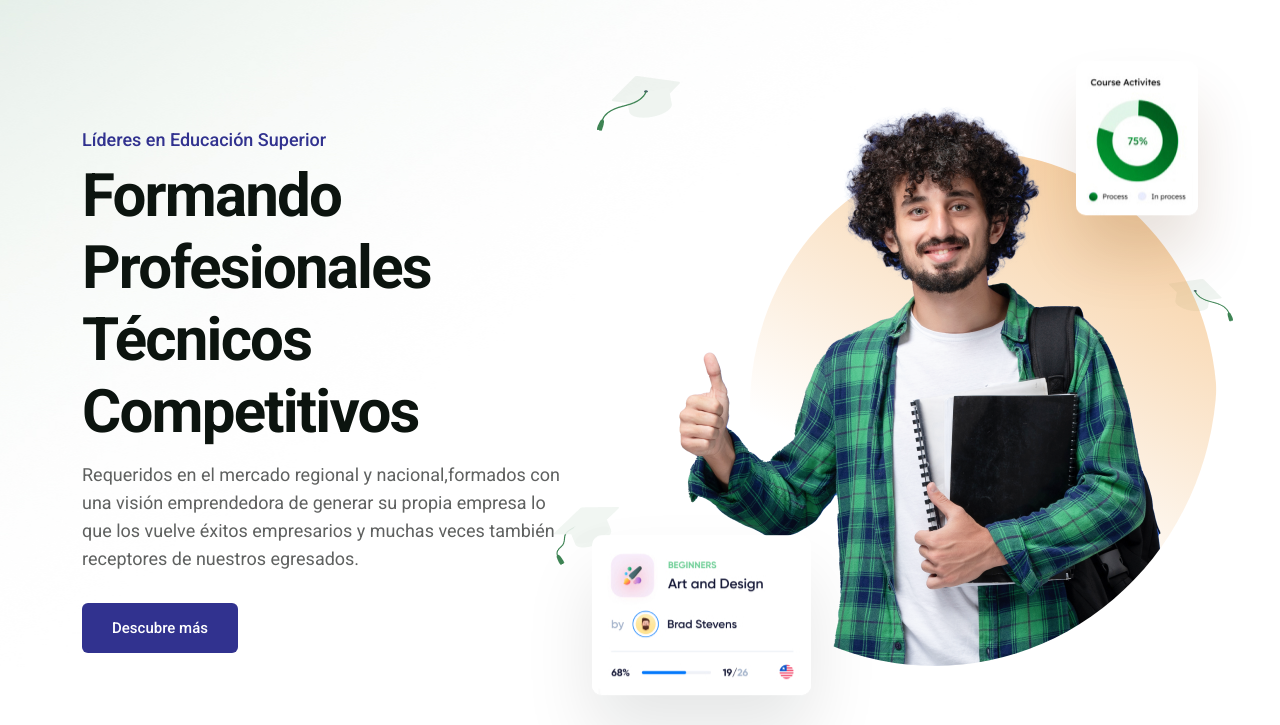
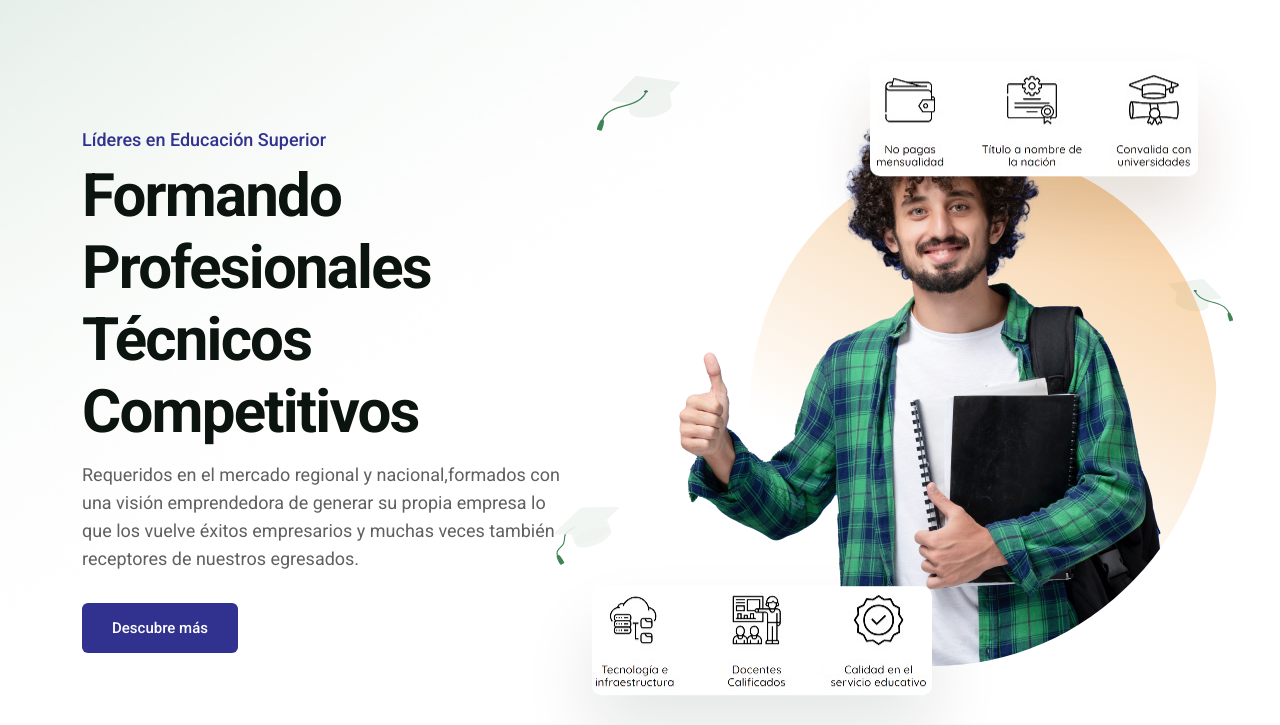
Before and after one commit to carlosdl3693/mi_web, a plain HTML site: page index.html in a window 1280 px wide. Shown: the part 75-800 px from the top of the page. Drawn offline with Linux system fonts and the light colour scheme.

Commit message:
ISTENE2022

```diff
--- a/index.html
+++ b/index.html
@@ -129,8 +129,8 @@
                            <img class="slider__shape-1" src="assets/img/slider/2/shape/slider-cap-1.png" alt="">
                            <img class="slider__shape-2" src="assets/img/slider/2/shape/slider-cap-2.png" alt="">
                            <img class="slider__shape-3" src="assets/img/slider/2/shape/slider-cap-3.png" alt="">
-                           <img class="slider__shape-4" src="assets/img/slider/2/shape/slider-shape-1.jpg" alt="">
-                           <img class="slider__shape-5" src="assets/img/slider/2/shape/slider-shape-2.jpg" alt="">
+                           <img class="slider__shape-4" src="assets/img/slider/2/shape/flotante1.jpg" alt="">
+                           <img class="slider__shape-5" src="assets/img/slider/2/shape/flotante2.jpg" alt="">
                         </div>
                         <span class="slider__thumb-mask">
                            <img src="assets/img/slider/2/slider-thumb.png" alt="">
@@ -378,7 +378,7 @@
                         <div class="event__left d-sm-flex align-items-center">
                            <div class="event__date">
                               <h4>20</h4>
-                              <p>August, 2022</p>
+                              <p>Agosto, 2022</p>
                            </div>
                            <div class="event__content">
                               <div class="event__meta">
```
Also changed, not shown: assets/img/slider/2/shape/flotante1.jpg (added), assets/img/slider/2/shape/flotante2.jpg (added), assets/img/slider/2/shape/slider-shape-1.jpg (deleted), assets/img/slider/2/shape/slider-shape-2.jpg (deleted).
